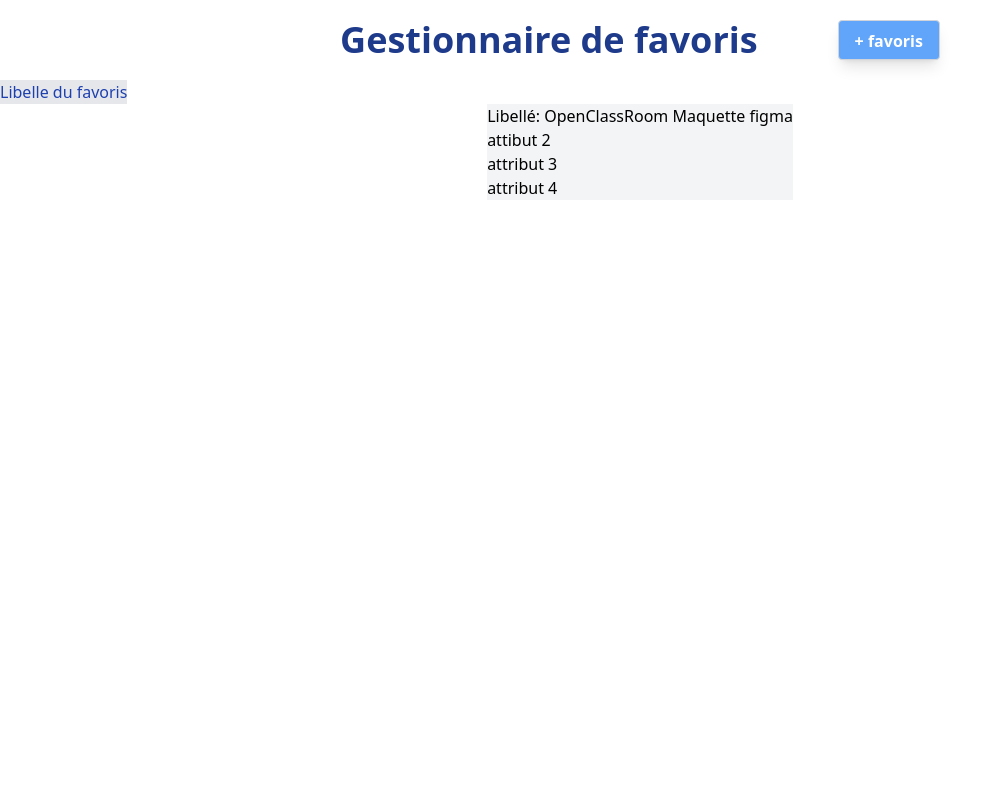
After one commit to agustinZavalaAguilar/brief6, a PHP site: page /singleFavori.php?id_favori=1 in a window 1280 px wide. The commit adds this page. Shown: the whole page, without its empty margins (0-1003 px from the left). Run offline with PHP 8.4, Linux system fonts and the light colour scheme; data comes from the database, SQL or seed files in the repository; a stand-in replaces the project's code that opens the database connection; style sheets or scripts are compiled from the project's sources; some libraries are stand-ins or nearby versions.

Commit message:
rendu basique sigle page

```diff
--- /dev/null
+++ b/src/singleFavori.php
@@ -0,0 +1,47 @@
+<?php
+include("header.php");
+include("pdo.php");
+
+$groupConcat = ", GROUP_CONCAT(categorie.nom_cat)";
+$groupBy = "GROUP BY favoris.id_favori;";
+
+$requeteSQL = "SELECT  *" . $groupConcat . " FROM favoris
+INNER JOIN cat_fav    ON favoris.id_favori = cat_fav.id_favori
+INNER JOIN categorie  ON categorie.id_categorie = cat_fav.id_categorie
+INNER JOIN domaine    ON domaine.id_domaine = favoris.id_domaine
+WHERE favoris.id_favori =" . $_GET['id_favori'];
+$groupBy;
+
+$result = $pdo->query($requeteSQL);
+$favoris = $result->fetch(PDO::FETCH_ASSOC);
+
+
+?>
+
+<!DOCTYPE html>
+<html lang="en">
+<head>
+    <meta charset="UTF-8">
+    <meta name="viewport" content="width=device-width, initial-scale=1.0">
+    <link href="./output.css" rel="stylesheet">
+    <title>Single Favori</title>
+</head>
+<body>
+
+    <section >
+        <div class=" w-max  flex justify-center text-center text-blue-800 bg-gray-200 w-100 ">
+            <h1>Libelle du favoris</h1>
+        </div>
+        <div class="flex justify-center  ">
+            <ul class="bg-gray-100">
+                <li> Libellé: <?php echo $favoris['libelle'] ?></li>
+                <li>attibut 2</li>
+                <li>attribut 3</li>
+                <li>attribut 4</li>
+            </ul>
+
+        </div>
+    </section>
+
+</body>
+</html>
```
Also changed, not shown: src/index.php (+17 -9 lines).
